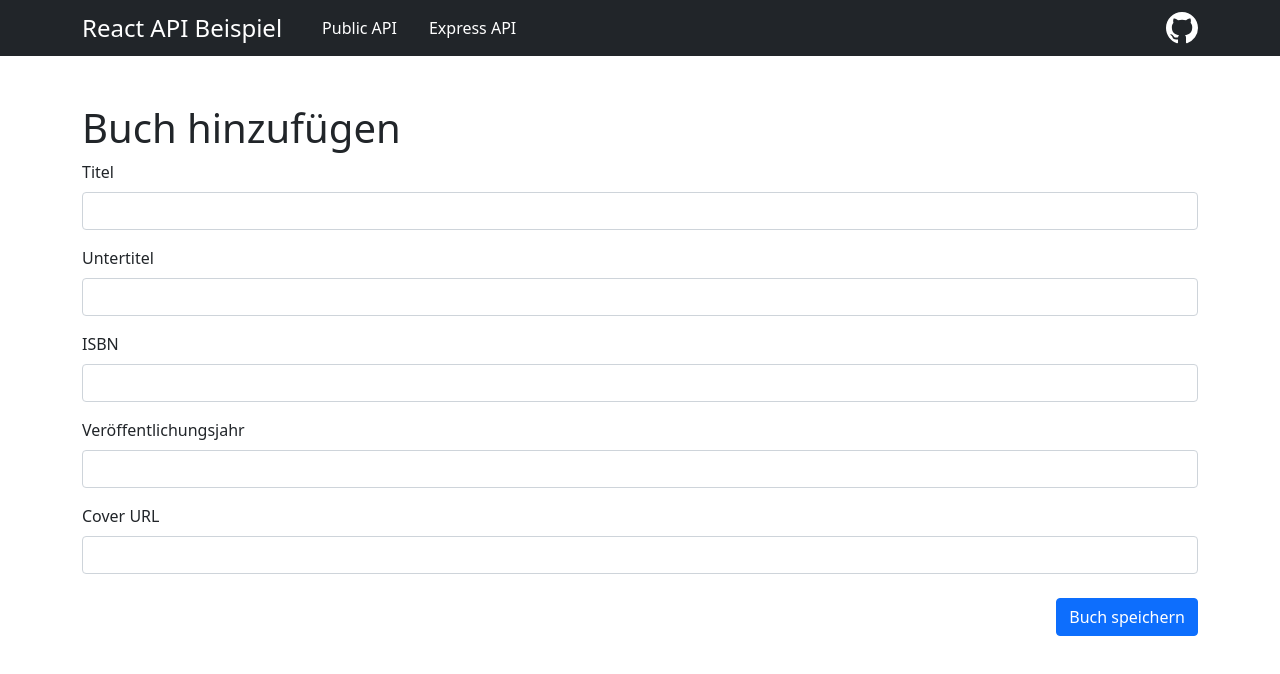
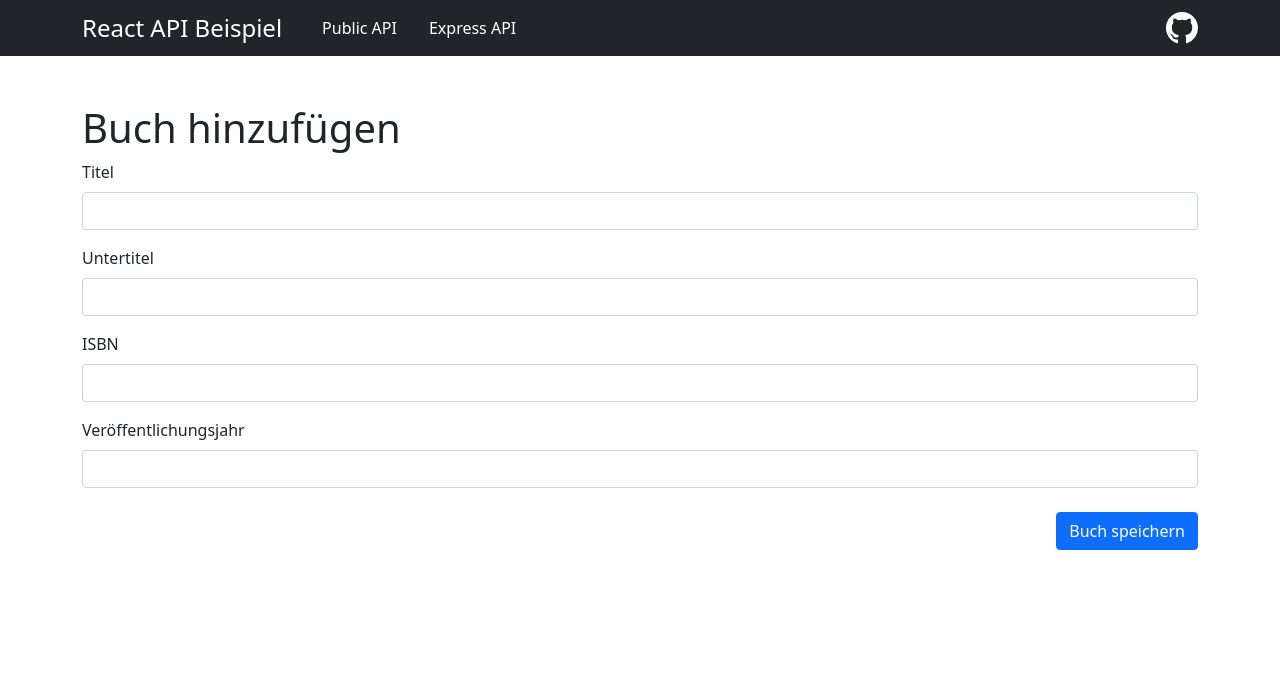
Before and after one commit to noah-janzen/react-api-example, a React (Create React App) app in the folder frontend/: page /express-api/edit-book in a window 1280 px wide. Shown: the top 674 px of the page. Built offline with nearby package versions, Linux system fonts and the light colour scheme.

Commit message:
FE/BE: Removes cover url from data model

```diff
--- a/frontend/src/components/express-api/BookList.js
+++ b/frontend/src/components/express-api/BookList.js
@@ -51,7 +51,7 @@ function BookList(props) {
                             <td>{book.subtitle}</td>
                             <td>{book.publication_year}</td>
                             <td>
-                                <div className="d-flex">
+                                <div className="d-flex justify-content-end">
                                     <button
                                         className="btn btn-warning me-2"
                                         onClick={() => editBook(book.id)}
--- a/frontend/src/components/express-api/EditBookForm.js
+++ b/frontend/src/components/express-api/EditBookForm.js
@@ -6,7 +6,6 @@ function EditBookForm({ onSave, bookId }) {
     const [subtitle, setSubtitle] = useState('')
     const [isbn, setIsbn] = useState('')
     const [publicationYear, setPublicationYear] = useState('')
-    const [coverUrl, setCoverUrl] = useState('')
 
     useEffect(() => {
         if (!bookId) {
@@ -17,7 +16,6 @@ function EditBookForm({ onSave, bookId }) {
             setSubtitle(book.subtitle)
             setIsbn(book.isbn)
             setPublicationYear(book.publication_year)
-            setCoverUrl(book.cover_url)
         })
     }, [])
 
@@ -27,7 +25,6 @@ function EditBookForm({ onSave, bookId }) {
             title: title,
             subtitle: subtitle,
             publication_year: publicationYear,
-            cover_url: coverUrl,
         }
 
         onSave(newBook)
@@ -81,22 +78,9 @@ function EditBookForm({ onSave, bookId }) {
                 <input
                     id="bookPublicationYear"
                     className="form-control"
-                    type="text"
+                    type="number"
                     value={publicationYear}
                     onChange={(e) => setPublicationYear(e.target.value)}
-                />
-            </div>
-
-            <div className="mb-3">
-                <label htmlFor="bookCoverUrl" className="form-label">
-                    Cover URL
-                </label>
-                <input
-                    id="bookCoverUrl"
-                    className="form-control"
-                    type="text"
-                    value={coverUrl}
-                    onChange={(e) => setCoverUrl(e.target.value)}
                 />
             </div>
 
```
Also changed, not shown: 1 other file (tests, documents, lock files or other folders).
